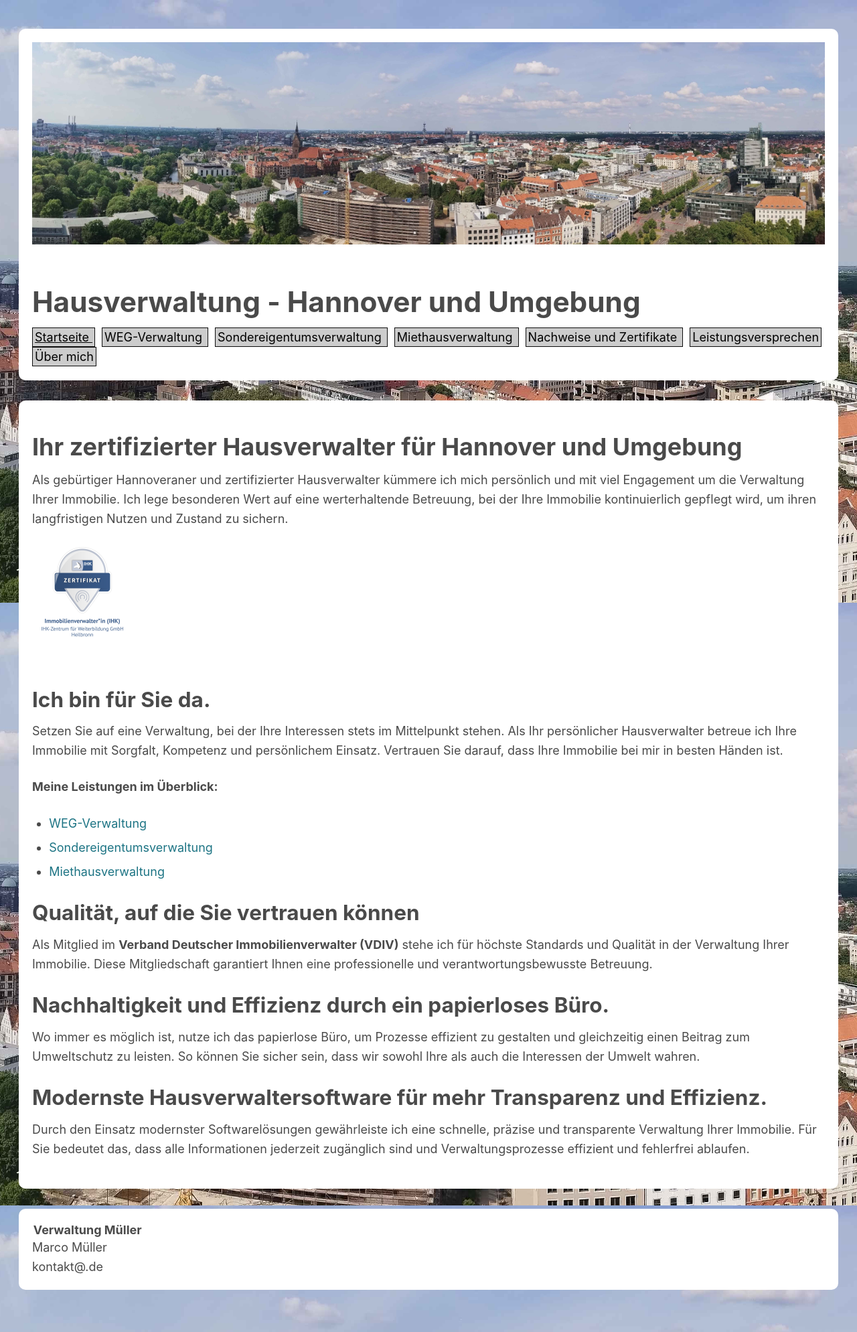
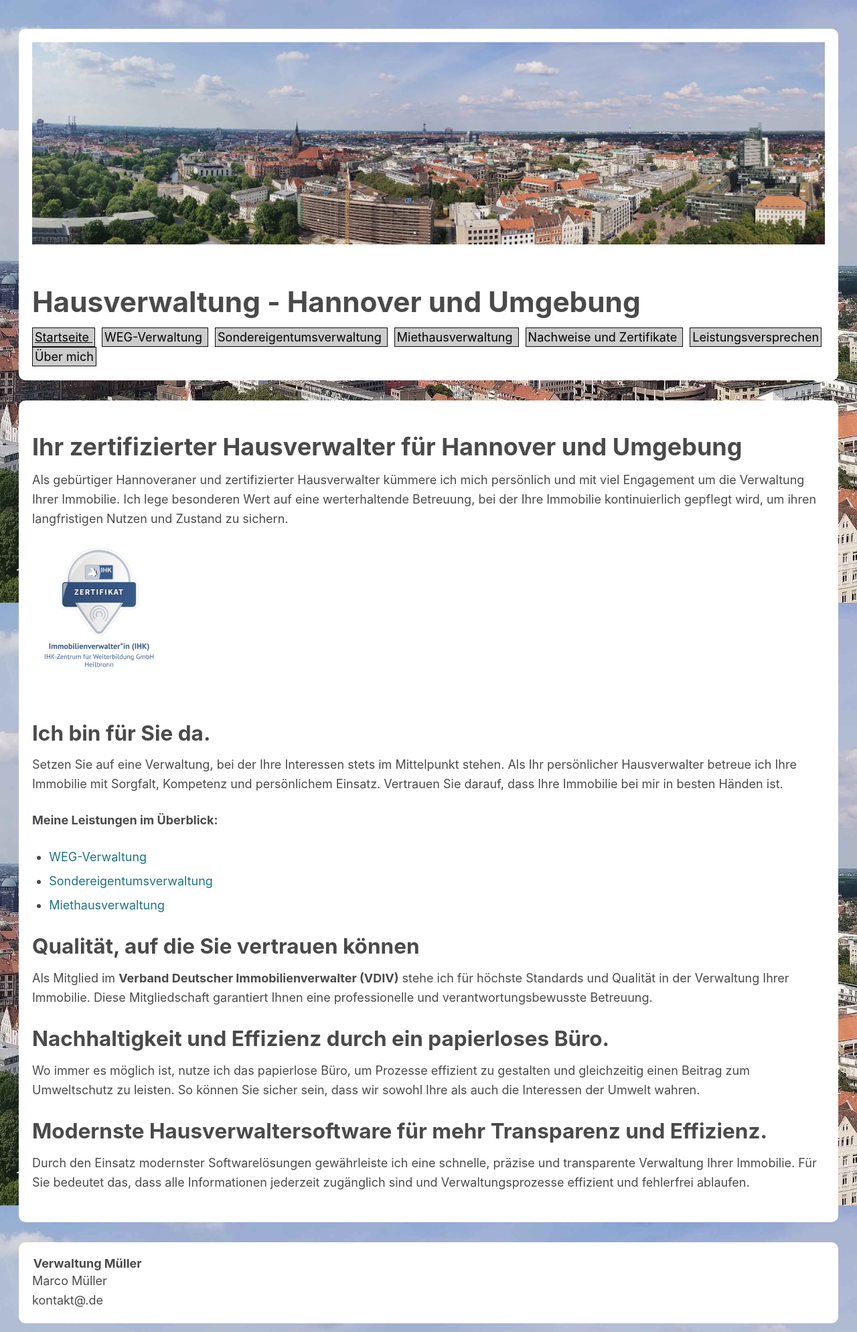
Before and after one commit to marek22k/hausverwaltung, a Jekyll site: the page built from index.md, in a window 1280 px wide. Shown: the whole page at 67% size. Built offline with Jekyll 4.4.1, drawn with Linux system fonts in a browser that asks for light colours.

Commit message:
Update index.md
Link = blank fürs Badget und Größe um 50 erhöht

```diff
--- a/index.md
+++ b/index.md
@@ -11,7 +11,7 @@ mit viel Engagement um die Verwaltung Ihrer Immobilie. Ich lege besonderen Wert
 werterhaltende Betreuung, bei der Ihre Immobilie kontinuierlich gepflegt wird, um ihren
 langfristigen Nutzen und Zustand zu sichern.
 
-<a href="https://badges.ihk-kompetenz.plus/assertion/f215ab3c-9e25-4efe-83a8-da10036371b5?id=U2FsdGVkX19lBDNHu0Cv1IgLjduX0Ui/m%209pxj/c1hfx1jaMzmEQjGfhNLWDXZfG4GEqCM/fldCq4QhMBqIaBQ=="><img src="/assets/img/nachweise-und-zertifikate/badge.png" alt="Immobilienverwalter (IHK)" class="certificate"  width="150" height="150" ></a>
+<a href="https://badges.ihk-kompetenz.plus/assertion/f215ab3c-9e25-4efe-83a8-da10036371b5?id=U2FsdGVkX19lBDNHu0Cv1IgLjduX0Ui/m%209pxj/c1hfx1jaMzmEQjGfhNLWDXZfG4GEqCM/fldCq4QhMBqIaBQ=="><img src="/assets/img/nachweise-und-zertifikate/badge.png" alt="Immobilienverwalter (IHK)" class="certificate"  width="200" height="200" target="_blank"></a>
 
 ### Ich bin für Sie da.
 
```
